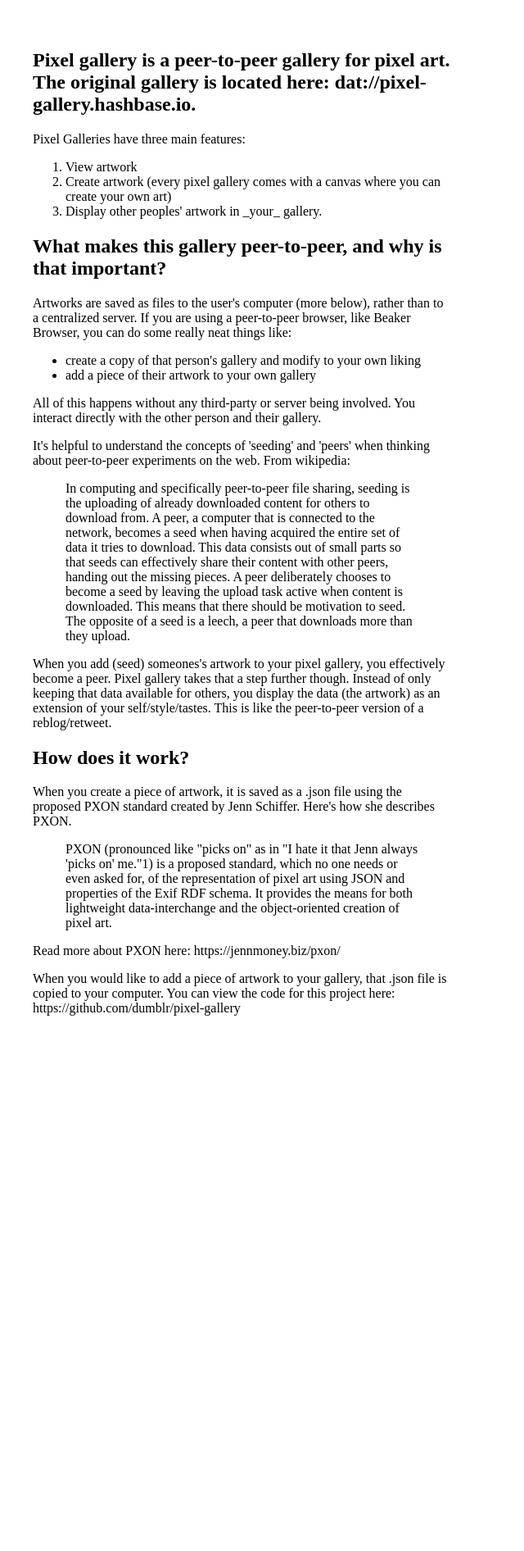
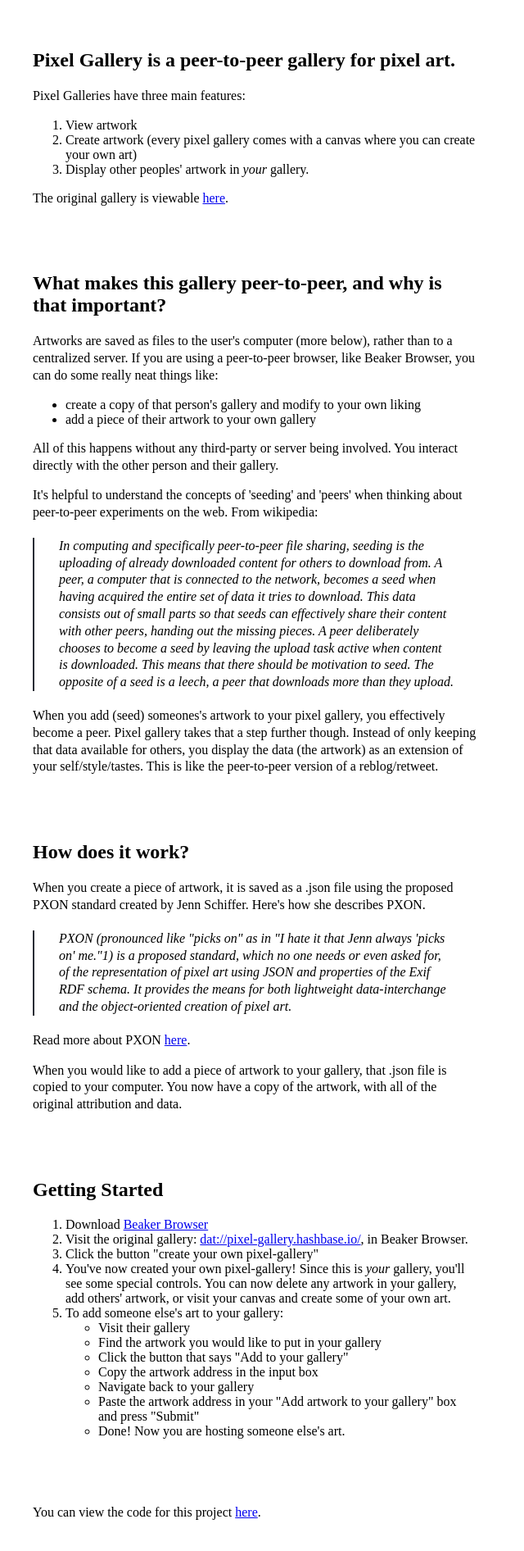
Before and after one commit to dumblr/pixel-gallery, a React (Create React App) app: page /info in a window 1280 px wide. Shown: the top 1892 px of the page at 82% size, without its empty margins (0-640 px from the left). Before the commit the page ends 1295 px from the top, so only its background shows below. Built offline with nearby package versions, Linux system fonts and the light colour scheme.

Commit message:
styles: better explanations

```diff
--- a/src/containers/Info/index.js
+++ b/src/containers/Info/index.js
@@ -1,12 +1,10 @@
 import React from 'react';
+import { Wrapper, Section } from './styles';
 
 const Info = () => (
-  <div style={{ padding: '40px', maxWidth: '32em' }}>
-    <div>
-      <h2>
-        Pixel gallery is a peer-to-peer gallery for pixel art. The original
-        gallery is located here: dat://pixel-gallery.hashbase.io.
-      </h2>
+  <Wrapper>
+    <Section>
+      <h2>Pixel Gallery is a peer-to-peer gallery for pixel art.</h2>
 
       <p>Pixel Galleries have three main features:</p>
       <ol>
@@ -15,9 +13,17 @@
           Create artwork (every pixel gallery comes with a canvas where you can
           create your own art)
         </li>
-        <li>Display other peoples' artwork in _your_ gallery.</li>
+        <li>
+          Display other peoples' artwork in <em>your</em> gallery.
+        </li>
       </ol>
 
+      <p>
+        The original gallery is viewable{' '}
+        <a href="dat://pixel-gallery.hashbase.io/">here</a>.
+      </p>
+    </Section>
+    <Section>
       <h2>What makes this gallery peer-to-peer, and why is that important?</h2>
 
       <p>
@@ -66,7 +72,8 @@
         self/style/tastes. This is like the peer-to-peer version of a
         reblog/retweet.
       </p>
-
+    </Section>
+    <Section>
       <h2>How does it work?</h2>
       <p>
         When you create a piece of artwork, it is saved as a .json file using
@@ -85,15 +92,63 @@
         </p>
       </blockquote>
 
-      <p>Read more about PXON here: https://jennmoney.biz/pxon/</p>
+      <p>
+        Read more about PXON <a href="https://jennmoney.biz/pxon/">here</a>.
+      </p>
 
       <p>
         When you would like to add a piece of artwork to your gallery, that
-        .json file is copied to your computer. You can view the code for this
-        project here: https://github.com/dumblr/pixel-gallery
+        .json file is copied to your computer. You now have a copy of the
+        artwork, with all of the original attribution and data.
       </p>
-    </div>
-  </div>
+    </Section>
+    <Section>
+      <h2>Getting Started</h2>
+
+      <ol>
+        <li>
+          Download <a href="https://beakerbrowser.com/">Beaker Browser</a>
+        </li>
+        <li>
+          Visit the original gallery:{' '}
+          <a href="dat://pixel-gallery.hashbase.io/">
+            dat://pixel-gallery.hashbase.io/
+          </a>
+          , in Beaker Browser.
+        </li>
+        <li>Click the button "create your own pixel-gallery"</li>
+        <li>
+          You've now created your own pixel-gallery! Since this is <em>your</em>{' '}
+          gallery, you'll see some special controls. You can now delete any
+          artwork in your gallery, add others' artwork, or visit your canvas and
+          create some of your own art.
+        </li>
+        <li>
+          To add someone else's art to your gallery:{' '}
+          <ul>
+            <li>Visit their gallery</li>
+            <li>Find the artwork you would like to put in your gallery</li>
+            <li>Click the button that says "Add to your gallery"</li>
+            <li>Copy the artwork address in the input box</li>
+            <li>Navigate back to your gallery</li>
+            <li>
+              Paste the artwork address in your "Add artwork to your gallery"
+              box and press "Submit"
+            </li>
+            <li>Done! Now you are hosting someone else's art.</li>
+          </ul>
+        </li>
+      </ol>
+
+      <p />
+    </Section>
+    <Section>
+      <p>
+        You can view the code for this project{' '}
+        <a href="https://github.com/dumblr/pixel-gallery">here</a>.
+      </p>
+    </Section>
+  </Wrapper>
 );
 
 export default Info;
--- /dev/null
+++ b/src/containers/Info/styles.js
@@ -0,0 +1,21 @@
+import styled from 'styled-components';
+
+export const Wrapper = styled.div`
+  padding: 40px;
+  max-width: 34em;
+
+  p {
+    line-height: 1.3em;
+  }
+
+  blockquote {
+    margin: 20px 0;
+    padding: 0px 30px;
+    font-style: italic;
+    border-left: 2px solid rgba(40, 44, 52, 1);
+  }
+`;
+
+export const Section = styled.div`
+  margin: 0 0 80px;
+`;
```
